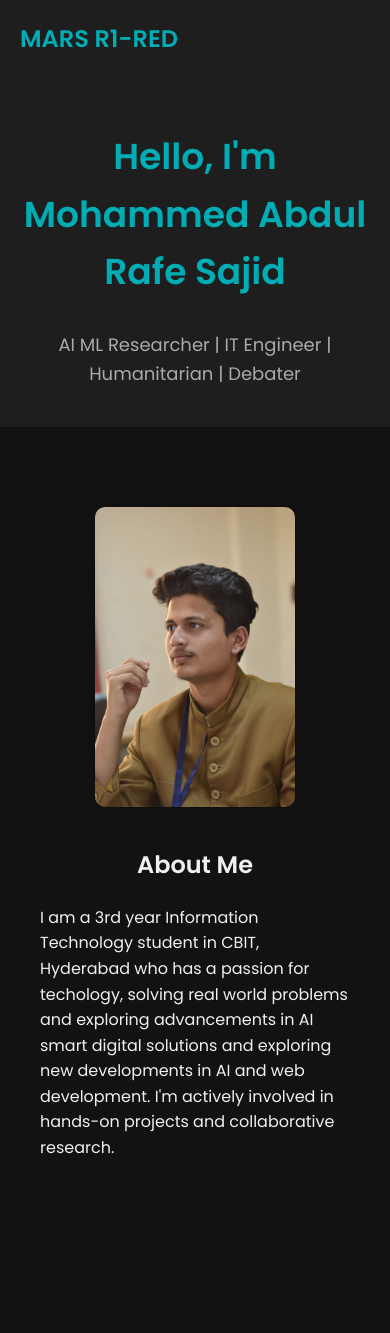
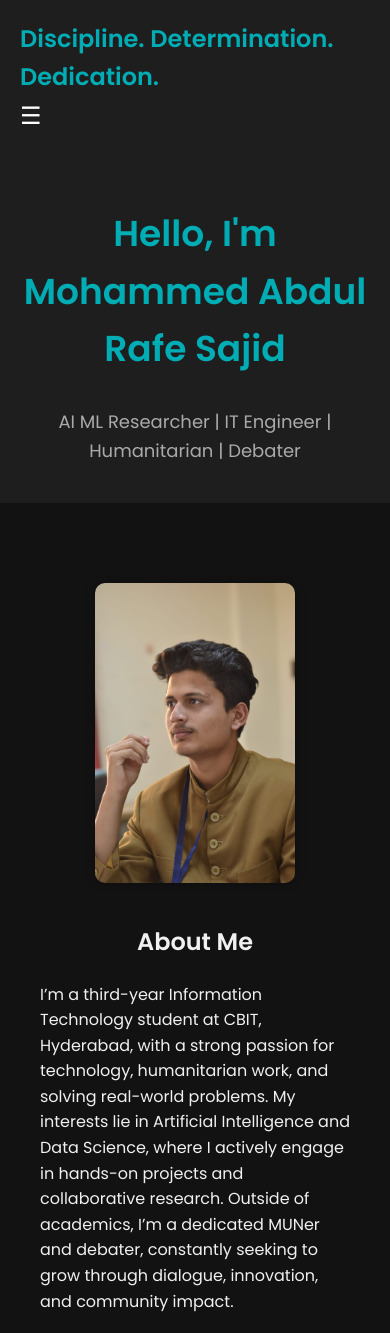
Before and after one commit to Mohammed-Abdul-Rafe-Sajid/My-Portfolio, a plain HTML site: page index.html in a window 390 px wide. Shown: the top 1333 px of the page. Drawn offline with nearby package versions, Linux system fonts and the light colour scheme.

Commit message:
Add files via upload

```diff
--- a/index.html
+++ b/index.html
@@ -31,7 +31,7 @@
   <body>
     <header>
       <nav>
-        <div class="logo">MARS R1-RED</div>
+        <div class="logo">Discipline. Determination. Dedication. </div>
          <div class="hamburger" onclick="toggleMenu()">☰</div>
         <ul class="nav-links">
           <li><a href="#about">About</a></li>
@@ -58,11 +58,7 @@
         <div class="bio">
           <h2>About Me</h2>
           <p>
-            I am a 3rd year Information Technology student in CBIT, Hyderabad
-            who has a passion for techology, solving real world problems and
-            exploring advancements in AI smart digital solutions and exploring
-            new developments in AI and web development. I'm actively involved in
-            hands-on projects and collaborative research.
+I’m a third-year Information Technology student at CBIT, Hyderabad, with a strong passion for technology, humanitarian work, and solving real-world problems. My interests lie in Artificial Intelligence and Data Science, where I actively engage in hands-on projects and collaborative research. Outside of academics, I’m a dedicated MUNer and debater, constantly seeking to grow through dialogue, innovation, and community impact.
           </p>
         </div>
       </div>
--- a/style.css
+++ b/style.css
@@ -349,18 +349,23 @@ footer p {
   background: #1e1e1e;
   position: absolute;
   top: 60px;
-    right: 0;
+  left: 0; /* changed from right: 0 */
+  width: 100%; /* optional: full width */
   padding: 20px;
-    border-radius: 0 0 0 10px;
+  border-radius: 0 0 10px 10px;
   z-index: 1000;
-  transition: all 0.3s ease;
-  opacity: 0;
-  pointer-events: none;
 }
+html, body {
+  overflow-x: hidden;
+  width: 100%;
+}
+
 
   .nav-links.active {
     display: flex;
       opacity: 1;
+        flex-direction: column;
+
   pointer-events: auto;
   }
 
@@ -368,8 +373,8 @@ footer p {
 
 
   .hamburger {
-    display: none;
-    font-size: 1.8rem;
+    display: block;
+    font-size: 24px;
     cursor: pointer;
     color: white;
     margin-right: 15px;
```
Lines whose indentation alone changed are shown as unchanged.
